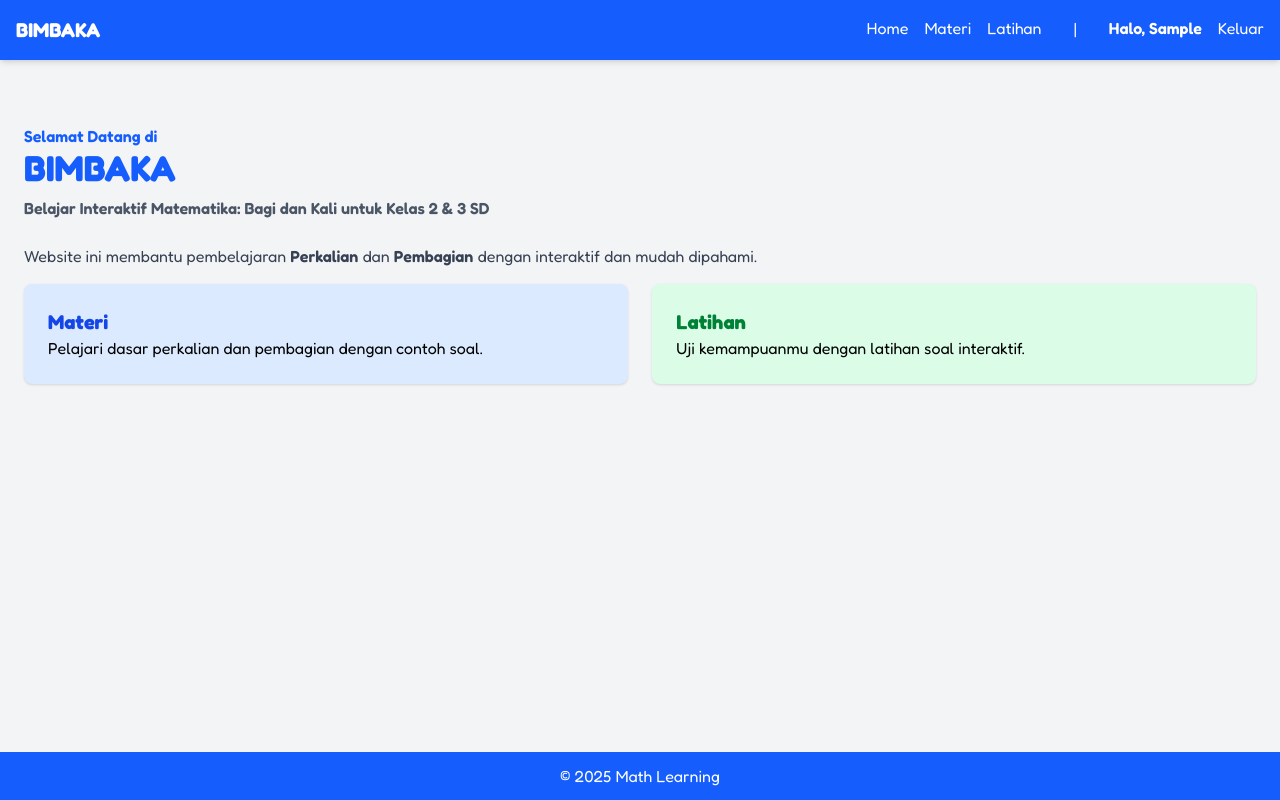
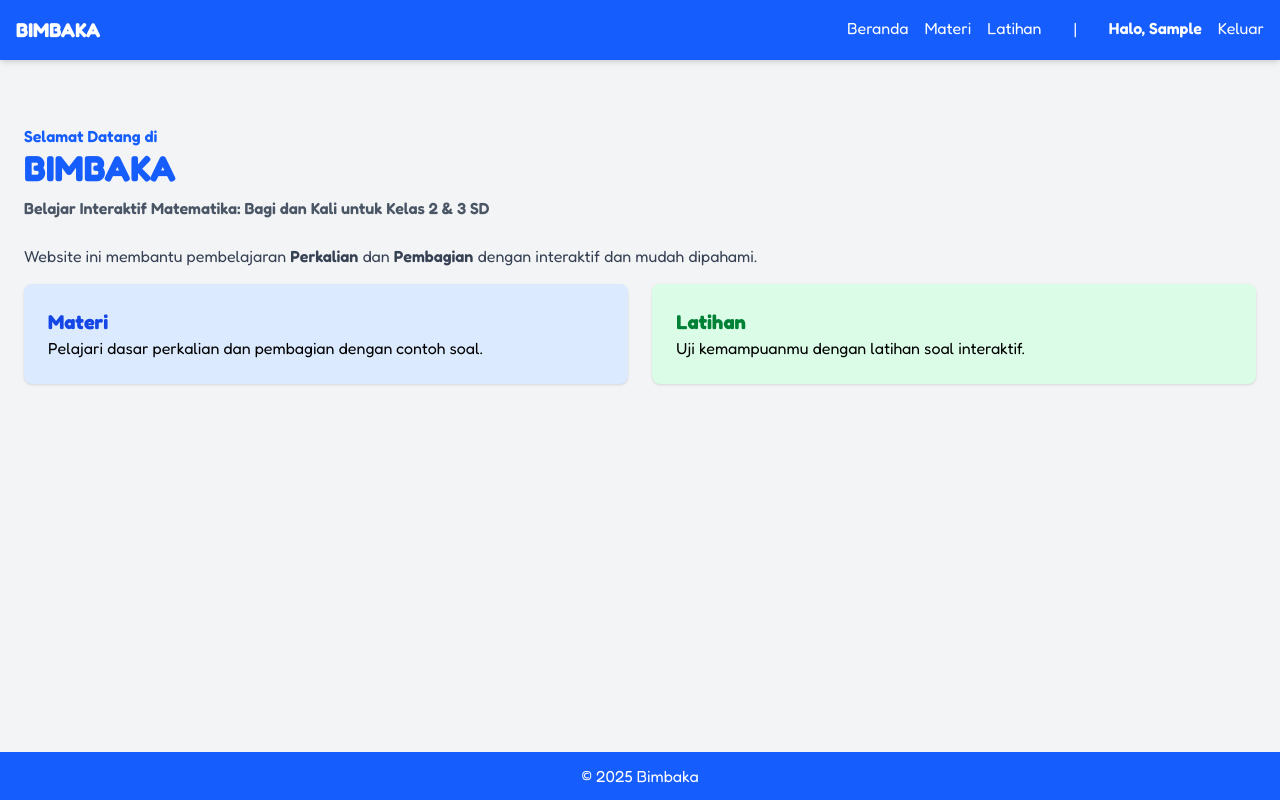
Before and after one commit to ahmadmcer/bimbaka, a Django app: page / in a window 1280 px wide. Run offline with Django 5.2, Linux system fonts and the light colour scheme; the visitor is signed in with stand-in values (Sample User, id 1); some libraries are stand-ins or nearby versions.

Commit message:
fix: update navigation and footer text for consistency

```diff
--- a/belajar/templates/base.html
+++ b/belajar/templates/base.html
@@ -39,7 +39,7 @@
         <button id="menu-toggle" class="md:hidden text-white focus:outline-none"><i class="fa-solid fa-bars-staggered fa-lg"></i></button>
         <div id="menu" class="hidden flex md:flex md:gap-8 p-4 md:p-0 flex-col md:flex-row bg-blue-600 md:bg-transparent absolute md:static top-12 left-0 w-full md:w-auto shadow-md md:shadow-none z-10 text-center">
           <div class="flex flex-col md:flex-row md:gap-4">
-            <a href="/" class="hover:underline px-4 py-2 md:p-0">Home</a>
+            <a href="/" class="hover:underline px-4 py-2 md:p-0">Beranda</a>
             <a href="/materi/" class="hover:underline px-4 py-2 md:p-0">Materi</a>
             <a href="/latihan/" class="hover:underline px-4 py-2 md:p-0">Latihan</a>
             {% comment %} <a href="/hasil/" class="hover:underline px-4 py-2 md:p-0">Hasil</a> {% endcomment %}
@@ -71,7 +71,7 @@
 
     <!-- Footer -->
     <footer class="bg-blue-600 text-white text-center py-3 mt-6">
-      <p>&copy; 2025 Math Learning</p>
+      <p>&copy; 2025 Bimbaka</p>
     </footer>
 
     <!-- Script untuk Toggle Menu -->
```
